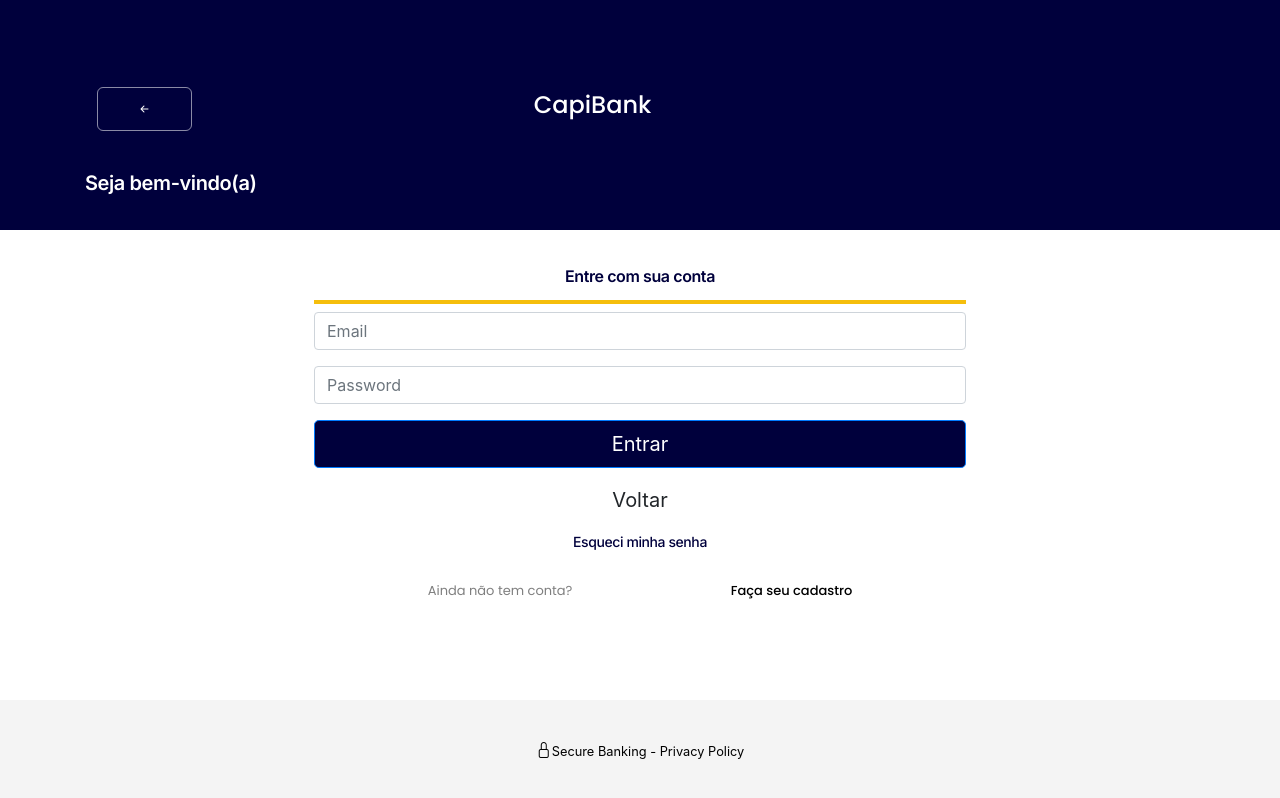
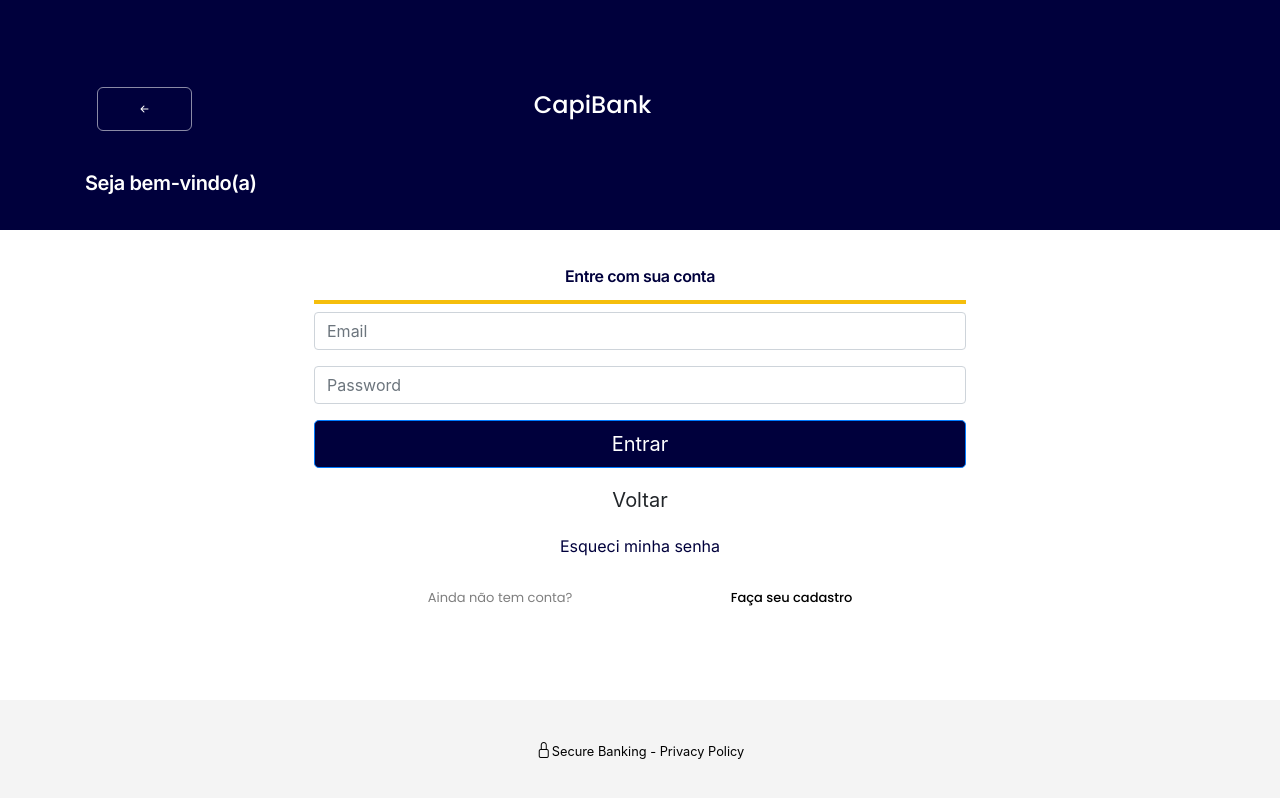
Before and after one commit to barbaradamasdev/capibank-hackadev, an Angular app: page / in a window 1280 px wide. Shown: the top 798 px of the page. Built offline with nearby package versions, Linux system fonts and the light colour scheme; a web font is replaced by a local one.

Commit message:
login_anajulia

```diff
--- a/src/app/componentes/formulario-entrar/formulario-entrar.component.css
+++ b/src/app/componentes/formulario-entrar/formulario-entrar.component.css
@@ -6,11 +6,6 @@
 .forgot-password {
   color: var(--cor-azul-escuro);
   text-decoration: none;
-  font-family: "Inter", sans-serif;
-  font-weight: 500;
-  font-size: 14px;
-  line-height: 16.94px;
-  letter-spacing: -0.41px;
 }
 
 .register {
```
